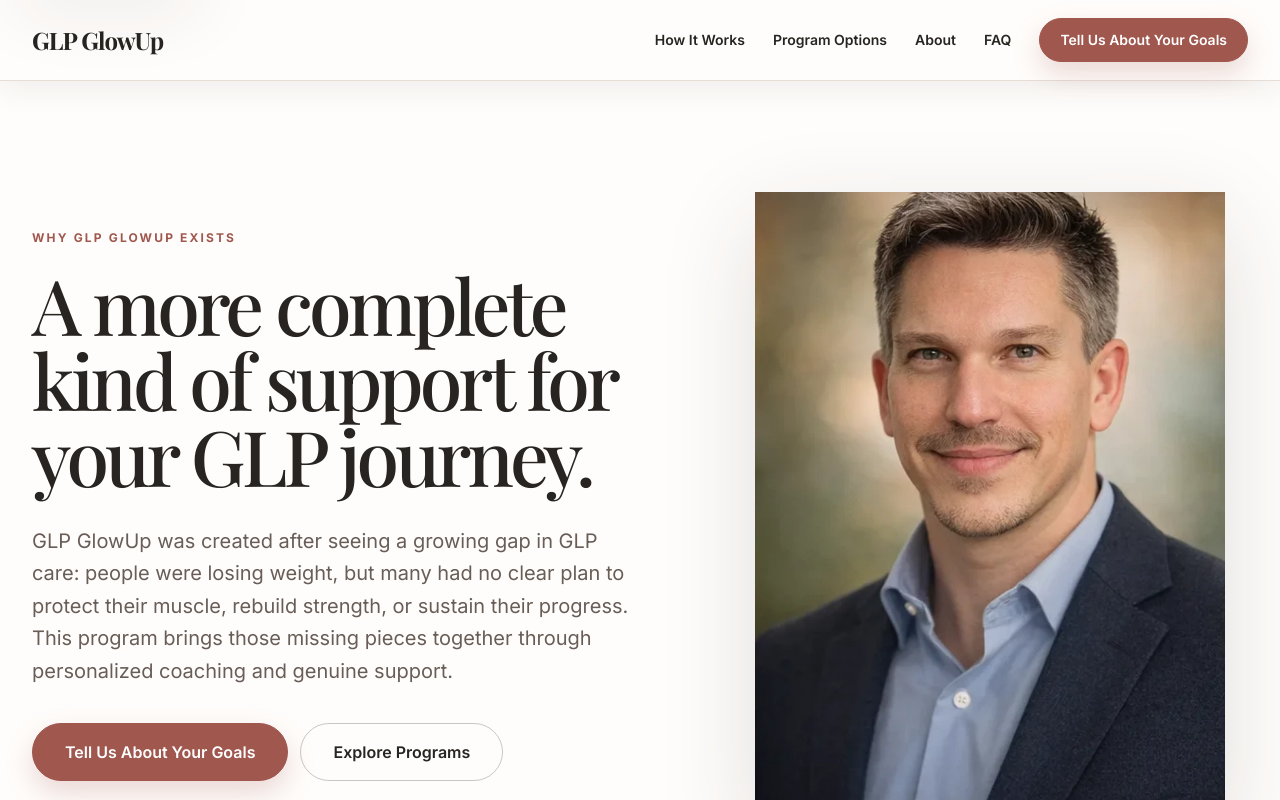
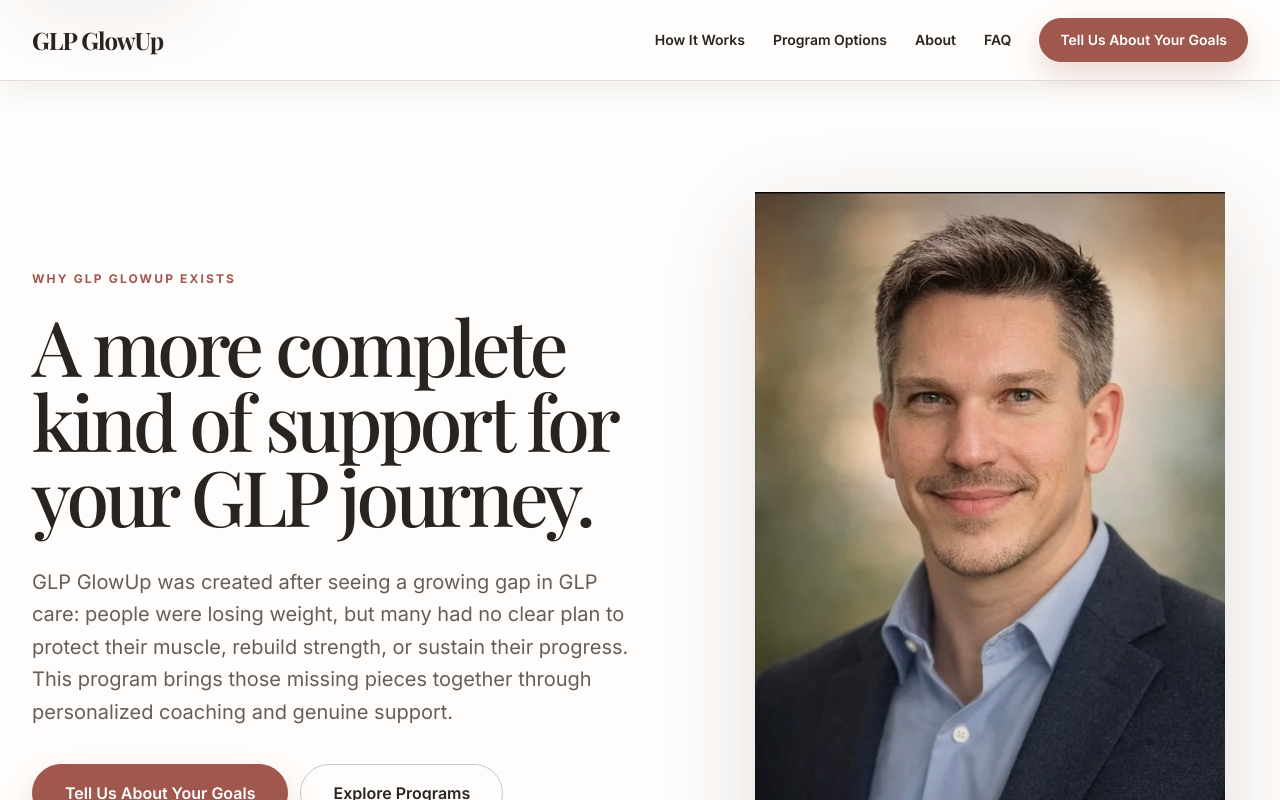
Before and after one commit to Bigper4mer/glp-glowup-website, a Next.js app: page /about in a window 1280 px wide. Shown: the top 800 px of the page. Built offline with nearby package versions, Linux system fonts and the light colour scheme; a web font is replaced by a local one.

Commit message:
Fix founder portrait framing

```diff
--- a/src/app/about/page.tsx
+++ b/src/app/about/page.tsx
@@ -49,12 +49,12 @@
               </div>
             </div>
 
-            <div className="relative mx-auto aspect-[3/4] w-full max-w-[470px] overflow-hidden shadow-[var(--shadow-lifted)] lg:ml-auto">
+            <div className="relative mx-auto aspect-[509/767] w-full max-w-[470px] overflow-hidden shadow-[var(--shadow-lifted)] lg:ml-auto">
               <Image
-                src="/images/rocco-gervasi-headshot.webp"
+                src="/images/rocco-gervasi-headshot-full.jpg"
                 alt="Rocco Gervasi, DPT, CSCS, VRC"
                 fill
-                className="object-cover"
+                className="object-contain"
                 sizes="(max-width: 1023px) 470px, 38vw"
                 loading="eager"
               />
--- a/src/components/home-page.tsx
+++ b/src/components/home-page.tsx
@@ -298,12 +298,12 @@
 
         <section className="bg-brand-paper px-4 py-24 sm:px-6 lg:px-8 lg:py-32">
           <div className="mx-auto grid max-w-7xl items-center gap-14 lg:grid-cols-[0.78fr_1.22fr] lg:gap-24">
-            <div className="relative mx-auto aspect-[3/4] w-full max-w-[430px] overflow-hidden shadow-[var(--shadow-soft)]">
+            <div className="relative mx-auto aspect-[509/767] w-full max-w-[430px] overflow-hidden shadow-[var(--shadow-soft)]">
               <Image
-                src="/images/rocco-gervasi-headshot.webp"
+                src="/images/rocco-gervasi-headshot-full.jpg"
                 alt="Rocco Gervasi, founder of GLP GlowUp"
                 fill
-                className="object-cover"
+                className="object-contain"
                 sizes="(max-width: 1023px) 430px, 34vw"
               />
             </div>
```
Also changed, not shown: public/images/rocco-gervasi-headshot-full.jpg (added), 1 other file (tests, documents, lock files or other folders).
